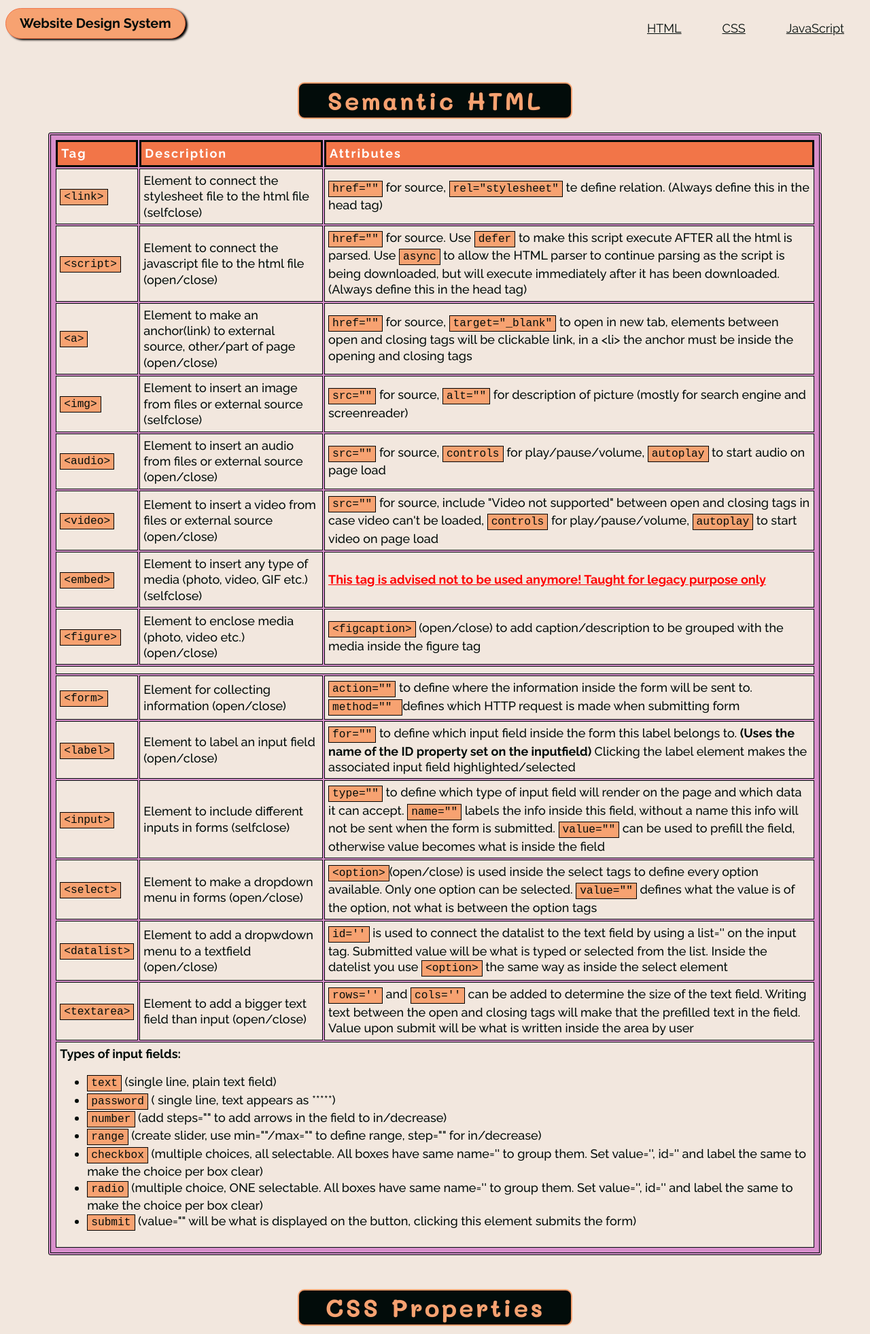
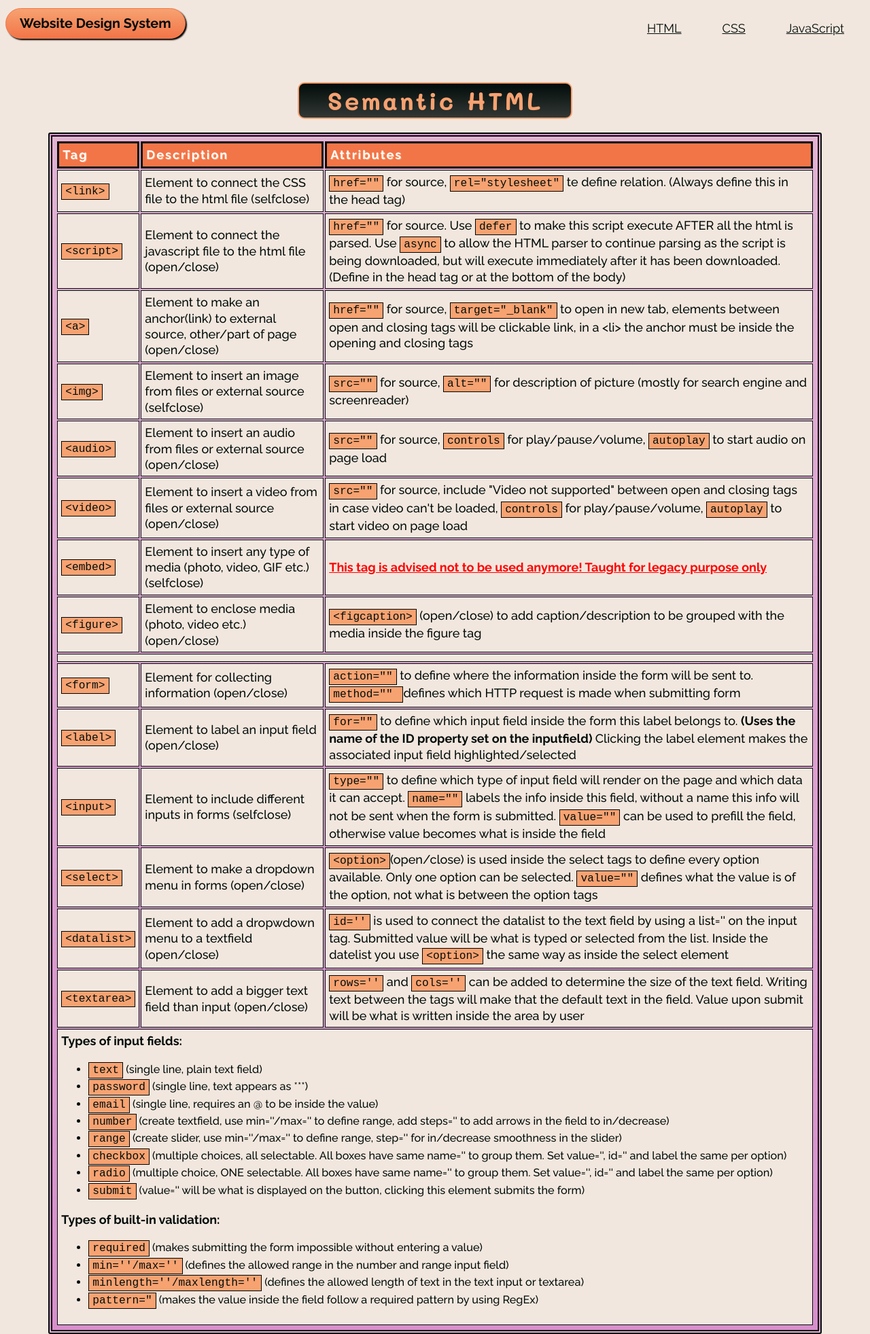
Before and after one commit to smolmies/html-css-cheatsheet-starting, a plain HTML site: page index.html in a window 1280 px wide. Shown: the part 112-2075 px from the top of the page at 68% size. Drawn offline with Linux system fonts and the light colour scheme; a web font is replaced by a local one.

Commit message:
Update form cheatsheet and color css update

```diff
--- a/index.html
+++ b/index.html
@@ -32,7 +32,7 @@
         <tbody>
             <tr>
                 <td><span class="code">&lt;link&gt;</span></td>
-                <td>Element to connect the stylesheet file to the html file (selfclose)</td>
+                <td>Element to connect the CSS file to the html file (selfclose)</td>
                 <td><span class="code">href=""</span> for source, <span class="code">rel="stylesheet"</span> te define relation. (Always define this in the head tag)</td>
             </tr>
             <tr>
@@ -40,7 +40,7 @@
                 <td>Element to connect the javascript file to the html file (open/close)</td>
                 <td><span class="code">href=""</span> for source. Use <span class="code">defer</span> to make this script execute AFTER all the html is parsed.
                     Use <span class="code">async</span> to allow the HTML parser to continue parsing as the script is being downloaded, but will execute immediately after it has been downloaded.
-                    (Always define this in the head tag)</td>
+                    (Define in the head tag or at the bottom of the body)</td>
             </tr>
             <tr>
                 <td><span class="code">&lt;a&gt;</span></td>
@@ -115,27 +115,32 @@
             <tr>
                 <td><span class="code">&lt;textarea&gt;</span> </td>
                 <td>Element to add a bigger text field than input (open/close)</td>
-                <td><span class="code">rows=''</span> and <span class="code">cols=''</span> can be added to determine the size of the text field. Writing text between the open and closing tags
-                    will make that the prefilled text in the field. Value upon submit will be what is written inside the area by user</td>
+                <td><span class="code">rows=''</span> and <span class="code">cols=''</span> can be added to determine the size of the text field. Writing text between the tags
+                    will make that the default text in the field. Value upon submit will be what is written inside the area by user</td>
             </tr>
             <tr>
                 <td colspan="3">
                    <span class="bold">Types of input fields:</span>
-
                    <ul>
                        <li><span class="code">text</span> (single line, plain text field)</li>
-                       <li><span class="code">password</span> ( single line, text appears as *****)</li>
-                       <li><span class="code">number</span> (add steps="" to add arrows in the field to in/decrease)</li>
-                       <li><span class="code">range</span> (create slider, use min=""/max="" to define range, step="" for in/decrease)</li>
-                       <li><span class="code">checkbox</span> (multiple choices, all selectable. All boxes have same name='' to group them. Set value='', id='' and label the same to make the choice per box clear)</li>
-                       <li><span class="code">radio</span> (multiple choice, ONE selectable. All boxes have same name='' to group them. Set value='', id='' and label the same to make the choice per box clear)</li>
-                       <li><span class="code">submit</span> (value="" will be what is displayed on the button, clicking this element submits the form)</li>
+                       <li><span class="code">password</span> (single line, text appears as ***)</li>
+                       <li><span class="code">email</span> (single line, requires an @ to be inside the value)</li>
+                       <li><span class="code">number</span> (create textfield, use min=''/max='' to define range, add steps='' to add arrows in the field to in/decrease)</li>
+                       <li><span class="code">range</span> (create slider, use min=''/max='' to define range, step='' for in/decrease smoothness in the slider)</li>
+                       <li><span class="code">checkbox</span> (multiple choices, all selectable. All boxes have same name='' to group them. Set value='', id='' and label the same per option)</li>
+                       <li><span class="code">radio</span> (multiple choice, ONE selectable. All boxes have same name='' to group them. Set value='', id='' and label the same per option)</li>
+                       <li><span class="code">submit</span> (value='' will be what is displayed on the button, clicking this element submits the form)</li>
                    </ul>
+                   <span class="bold">Types of built-in validation:</span>
+                   <ul>
+                    <li><span class="code">required</span> (makes submitting the form impossible without entering a value)</li>
+                    <li><span class="code">min=''/max=''</span> (defines the allowed range in the number and range input field)</li>
+                    <li><span class="code">minlength=''/maxlength=''</span> (defines the allowed length of text in the text input or textarea)</li>
+                    <li><span class="code">pattern="</span> (makes the value inside the field follow a required pattern by using RegEx)</li>
+                </ul>
                 </td>
             </tr>
-
         </tbody>
-
     </table>
 
     <h2 id="css-block">CSS Properties</h2>
--- a/resources/css/index.css
+++ b/resources/css/index.css
@@ -7,9 +7,9 @@
  ORANGE color: rgba(242, 117, 72, 1); */
 
 table {
-    border: 4px double rgba(2, 12, 10, 1);
+    border: 6px double rgba(2, 12, 10, 1);
     border-radius: 3px;
-    background-color: rgba(216, 143, 204, 1);
+    background-image: linear-gradient(to top, rgba(216, 143, 204, 1), rgba(216, 143, 204, 0.6));
     margin: 20px auto;
     padding: 5px;
     width: 90%;
@@ -18,6 +18,7 @@ table {
 thead td{
     background-color: rgba(242, 117, 72, 1);
     color: rgb(255, 255, 255);
+    text-shadow: 1px 1px rgba(247, 162, 113, 1);
     vertical-align: middle;
     border: 3px solid rgba(2, 12, 10, 1);
     letter-spacing: 2px;
@@ -28,6 +29,10 @@ td {
    border: 1px solid rgba(2, 12, 10, 1);
    background-color: rgba(242, 231, 222, 1);
    padding: 5px 5px;
+}
+
+td li{
+    font-size: 0.9rem;
 }
 
 #cheat-nav {
--- a/resources/css/styles.css
+++ b/resources/css/styles.css
@@ -27,7 +27,7 @@ h1{
     font-size: 2.4rem;
     line-height: 40px;
     padding: 25px 15px;
-    background-color: rgba(216, 143, 204, 1);
+    background-image: linear-gradient(to bottom, rgba(216, 143, 204, 1), rgba(216, 143, 204, 0.6));
     border: 2px solid rgba(2, 12, 10, 1);
     margin: 15px auto;
 }
@@ -35,7 +35,7 @@ h1{
 h2 {
     font-size: 2rem;
     line-height: 30px;
-    background-color: rgba(2, 12, 10, 1);
+    background-image: linear-gradient(to bottom, rgba(2, 12, 10, 1), rgba(2, 12, 10, 0.8));
     color: rgba(247, 162, 113, 1);
     width: 30%;
     min-width: 250px;
@@ -45,7 +45,10 @@ h2 {
 
 h3 {
     background-color: transparent;
-    font-size: 1.4rem;
+    color: rgba(216, 143, 204, 1);
+    text-shadow: 1px 1px 1px rgba(2, 12, 10, 1);
+    letter-spacing: 5px;
+    font-size: 1.5rem;
     margin: 20px;
 }
 
@@ -58,13 +61,13 @@ h4 {
     align-self: flex-start;
     padding: 10px 20px;
     border-radius: 25px;
-    box-shadow: 3px 2px 3px rgb(0, 0, 0);
+    box-shadow: 2px 2px 2px rgb(0, 0, 0);
     cursor: pointer;
 
     font-family: 'Raleway', Verdana, sans-serif;
     font-size: 1.1rem;
     font-weight: bold;
-    background-color: rgba(247, 162, 113, 1);
+    background-image: linear-gradient(to bottom, rgba(247, 162, 113, 1), rgba(242, 117, 72, 1));
     color: rgba(2, 12, 10, 1);
     border: 1px solid rgba(242, 117, 72, 1);
     text-decoration: none;
@@ -121,22 +124,18 @@ h4 {
     }
 
     #page-link {
-        font-size: 0.9rem;
+        font-size: 0.75rem;
+        text-align: center;
+        padding: 5px 8px;
         margin-right: 10px;
     }
 
-    #cheat-nav {
-        width: 100%;
-        display: flex;
-        justify-content:flex-start;
-    }
-
     #cheat-nav li {
-        margin: 0 auto;
+        margin: 0 5px;
     }
 
     #cheat-nav li a{
-        font-size: 0.8rem;
+        font-size: 0.75rem;
     }
 
     table{
```
Also changed, not shown: design-system.html (+1 -1 lines).
